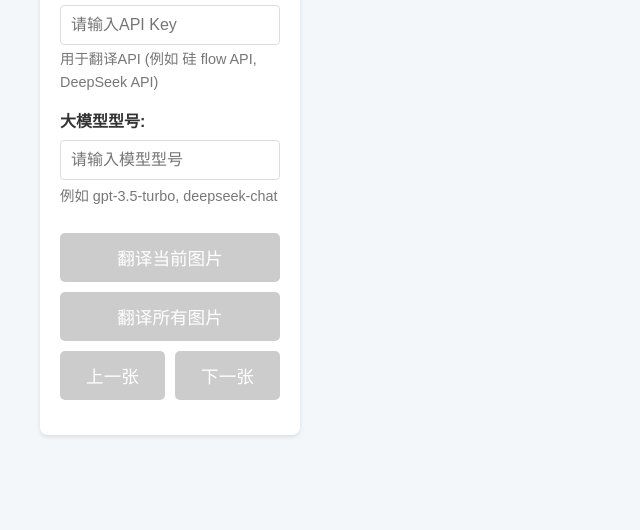
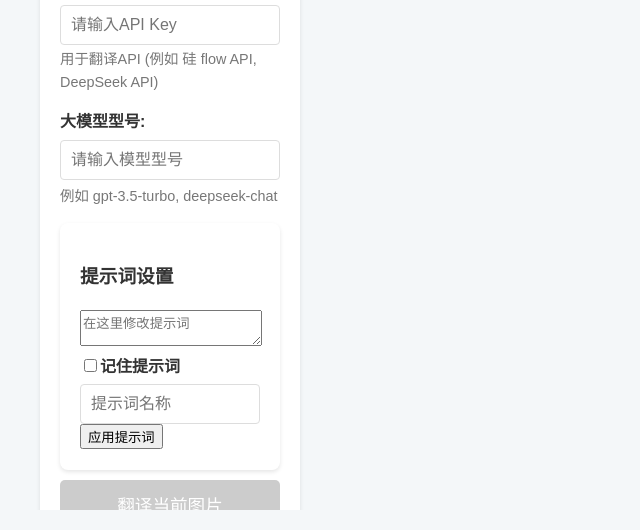
Before and after one commit to Yezhoubing/Saber-Translator, a Flask app: page / in a window 1280 px wide. Shown: the part 516-1046 px from the top of the page, without its empty margins (0-640 px from the left). Run offline with Flask 3, Linux system fonts and the light colour scheme; parts of the project's set-up code (start-up, migrations or seed data) failed here and were passed over; some libraries are stand-ins or nearby versions.

Commit message:
Add files via upload

```diff
--- a/templates/index.html
+++ b/templates/index.html
@@ -53,16 +53,31 @@
                         <label for="modelName">大模型型号:</label>
                         <input type="text" id="modelName" placeholder="请输入模型型号">
                         <div id="model-suggestions">
-                            <!-- 模型建议列表将在此处动态生成 -->
                         </div>
                         <p class="input-hint">例如 gpt-3.5-turbo, deepseek-chat</p>
                     </div>
-                    <button id="translateButton" disabled>翻译当前图片</button>
-                    <button id="translateAllButton" disabled>翻译所有图片</button>
-                    <div class="navigation-buttons">
-                        <button id="prevImageButton" disabled>上一张</button>
-                        <button id="nextImageButton" disabled>下一张</button>
+                </div>
+                <div id="prompt-settings" class="settings-card">
+                    <h3>提示词设置</h3>
+                    <textarea id="promptContent" placeholder="在这里修改提示词"></textarea>
+                    <div class="prompt-management">
+                        <label for="rememberPrompt"><input type="checkbox" id="rememberPrompt">记住提示词</label>
+                        <input type="text" id="promptName" placeholder="提示词名称">
                     </div>
+                    <button id="savePromptButton">应用提示词</button>
+                    <div id="prompt-dropdown-container">
+                        <button id="promptDropdownButton" style="display: none;">已保存提示词 <span style="margin-left: 5px;">▼</span></button>
+                        <div id="promptDropdown">
+                        </div>
+                    </div>
+                </div>
+                <button id="translateButton" disabled>翻译当前图片</button>
+                <button id="translateAllButton" disabled>翻译所有图片</button>
+                <button id="clearAllImagesButton" class="settings-button red-button">清除所有图片</button>
+                <button id="deleteCurrentImageButton" class="settings-button red-button" disabled>删除当前图片</button>
+                <div class="navigation-buttons">
+                    <button id="prevImageButton" disabled>上一张</button>
+                    <button id="nextImageButton" disabled>下一张</button>
                 </div>
             </div>
         </aside>
@@ -96,7 +111,6 @@
             <div class="card thumbnail-card">
                 <h2>图片概览</h2>
                 <ul id="thumbnailList">
-                    <!-- 缩略图列表将在此处动态生成 -->
                 </ul>
             </div>
         </aside>
```
